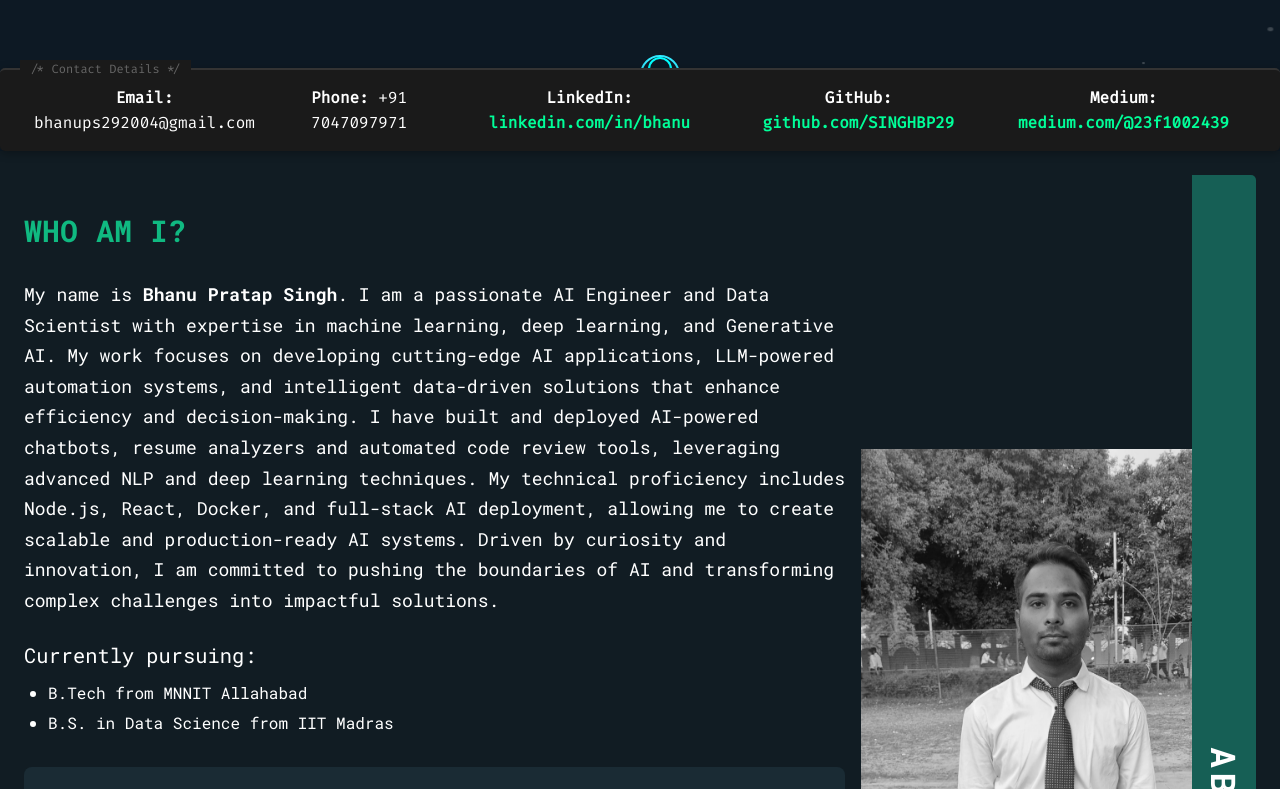
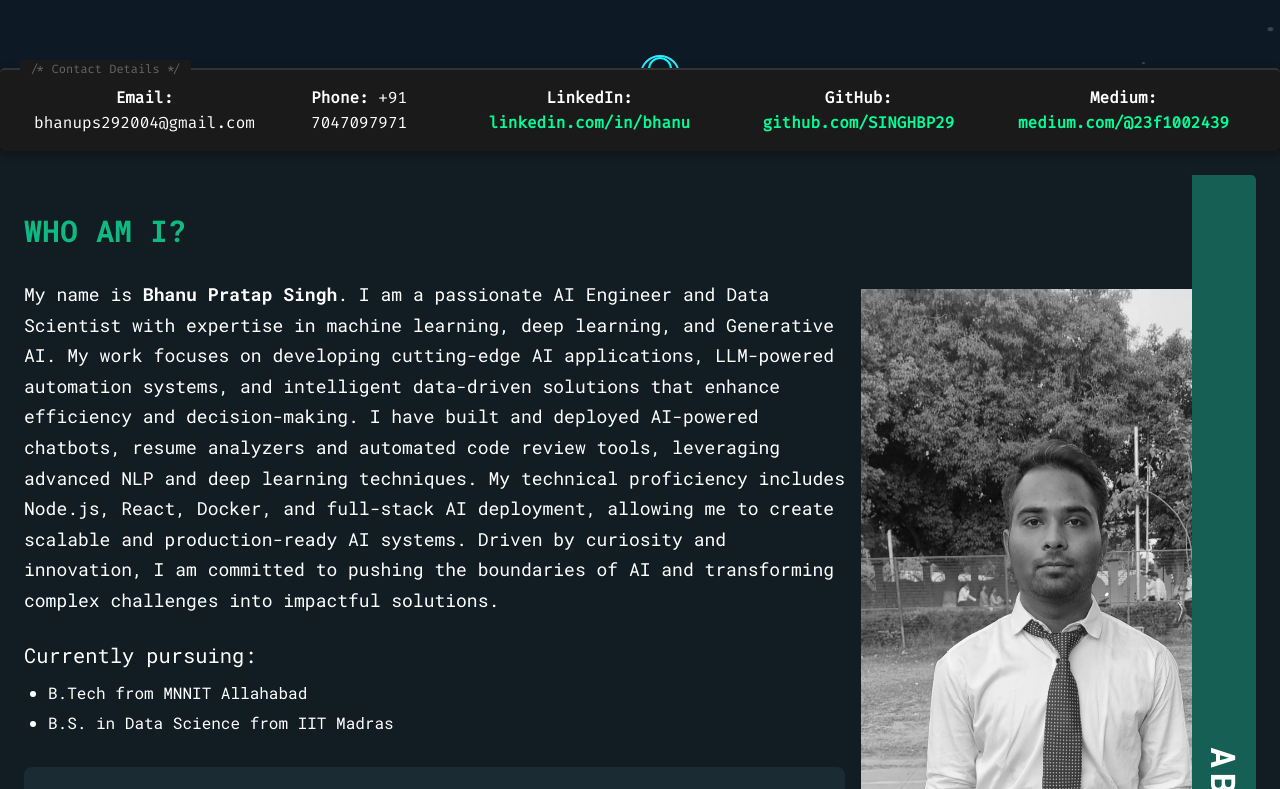
Before and after one commit to SINGHBP29/Preview_Bhanu, a React (Create React App) app in the folder portfolio-website/: page / in a window 1280 px wide. Shown: the part 649-1438 px from the top of the page. Built offline with nearby package versions, Linux system fonts and the light colour scheme.

Commit message:
Update about-section.css

```diff
--- a/portfolio-website/src/styles/about-section.css
+++ b/portfolio-website/src/styles/about-section.css
@@ -149,8 +149,8 @@
 
   .profile-image {
     position: relative;
-    width: 30rem;
-    height: 50rem;
+    width: 40rem;
+    height: 70rem;
     overflow: hidden;
     filter: grayscale(100%);
     transition: filter 0.3s ease-in-out;
```
